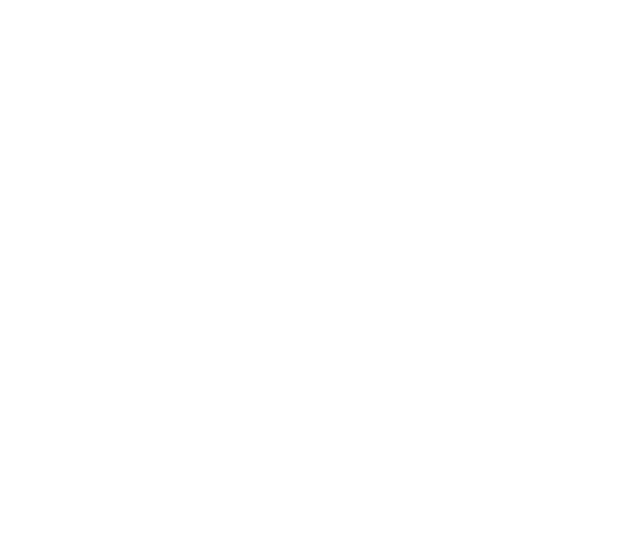
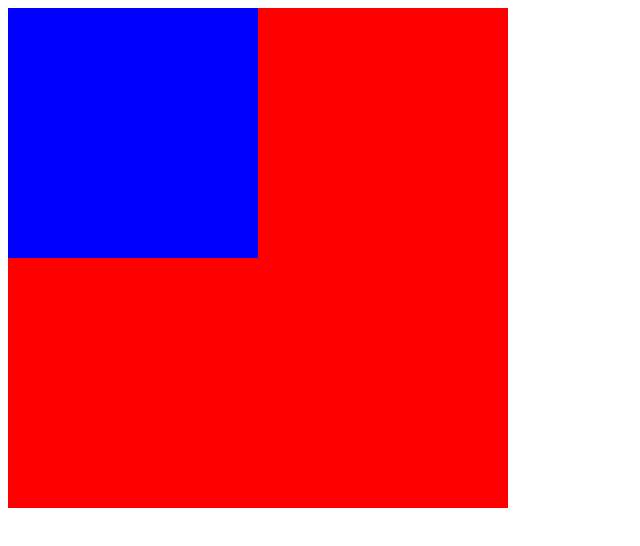
Before and after one commit to mcdermz/sassy, a website: page index.html in a window 1280 px wide. Shown: the whole page, without its empty margins (0-640 px from the left). Drawn offline with Linux system fonts and the light colour scheme.

Commit message:
commit and pushed for reference

```diff
--- a/index.html
+++ b/index.html
@@ -3,6 +3,7 @@
   <head>
     <meta charset="utf-8">
     <title>SASSY</title>
+    <link rel="stylesheet" href="./css/index.css">
   </head>
   <body>
     <div class="art">
--- a/package.json
+++ b/package.json
@@ -4,7 +4,8 @@
   "description": "",
   "main": "index.js",
   "scripts": {
-    "test": "echo \"Error: no test specified\" && exit 1"
+    "test": "echo \"Error: no test specified\" && exit 1",
+    "sassy": "node_modules/.bin/node-sass --watch scss --output css --output-style expanded"
   },
   "keywords": [],
   "author": "Derek Wierson <derek.wierson@gmail.com>",
--- /dev/null
+++ b/scss/index.scss
@@ -0,0 +1,12 @@
+.art {
+  height: 500px;
+  width: 500px;
+  background-color: red;
+
+  #one {
+    height: 250px;
+    width: 250px;
+    background-color: blue;
+  }
+
+}
```
Also changed, not shown: css/index.css (added).
